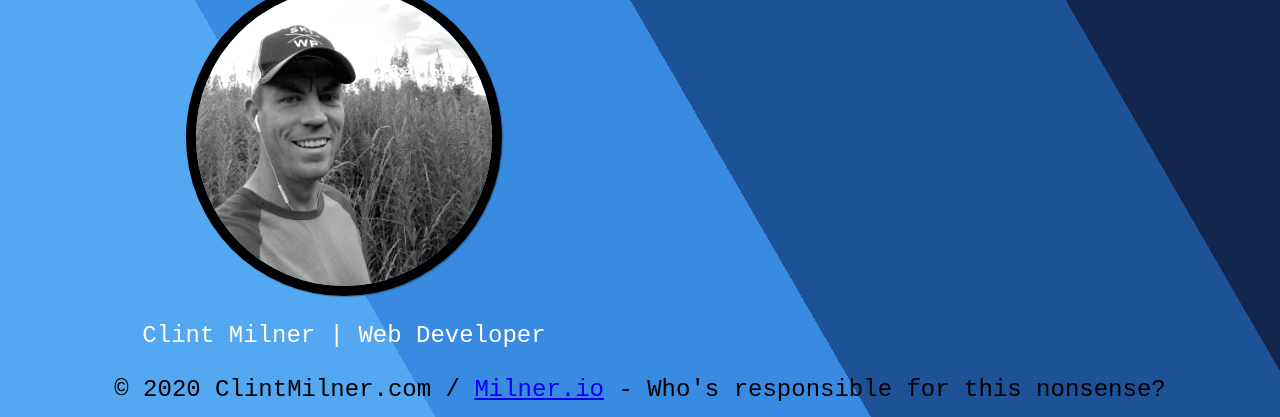
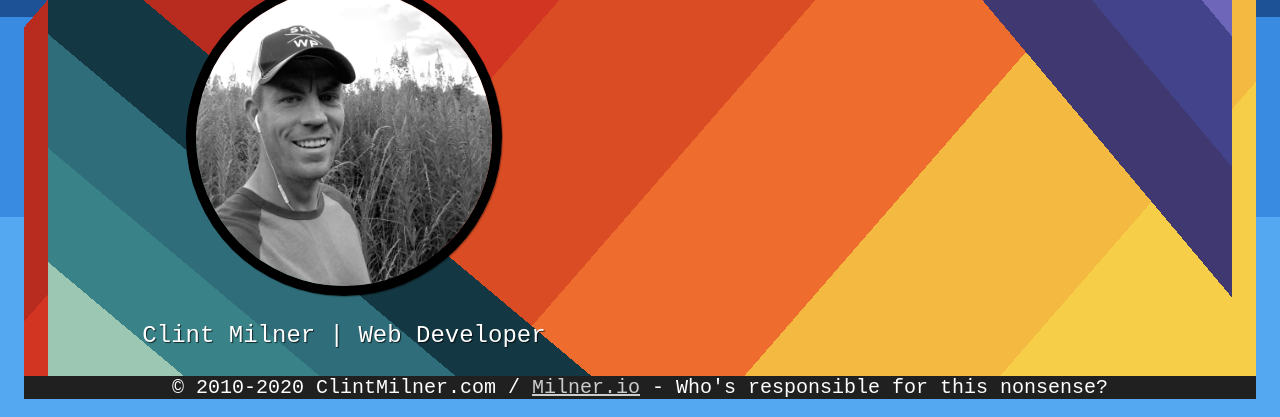
Before and after one commit to clintmilner/clintmilner.com, a Gatsby site: page / in a window 1280 px wide. Shown: the part 383-800 px from the top of the page. Built offline with nearby package versions, Linux system fonts and the light colour scheme; Gatsby itself is replaced by a stand-in of ours.

Commit message:
adding gradients

```diff
--- a/src/components/Footer.js
+++ b/src/components/Footer.js
@@ -6,11 +6,19 @@ const Foot = styled.footer`
   margin: 0 auto;
   width: 100%;
   text-align: center;
+  // display: flex;
+  align-items: center;
+  background: #202020;
+  color: #fff;
+  font-size: smaller;
+  a {
+    color: #ccc;
+  }
 `;
 const Footer = ({ siteDescription }) => {
   return (
     <Foot>
-      <span>© {new Date().getFullYear()} ClintMilner.com</span> /{" "}
+      <span>© 2010-{new Date().getFullYear()} ClintMilner.com</span> /{" "}
       <a href="https://milner.io">Milner.io</a> -{" "}
       <span className={"tagline"}>{siteDescription}</span>
     </Foot>
--- a/src/components/Main.js
+++ b/src/components/Main.js
@@ -2,30 +2,13 @@ import React from "react";
 import styled from "styled-components";
 import Image from "./image";
 import PropTypes from "prop-types";
-const size = {
-  mobileS: "320px",
-  mobileM: "375px",
-  mobileL: "425px",
-  tablet: "768px",
-  laptop: "1024px",
-  laptopL: "1440px",
-  desktop: "2560px",
-};
-export const device = {
-  mobileS: `(min-width: ${size.mobileS})`,
-  mobileM: `(min-width: ${size.mobileM})`,
-  mobileL: `(min-width: ${size.mobileL})`,
-  tablet: `(min-width: ${size.tablet})`,
-  laptop: `(min-width: ${size.laptop})`,
-  laptopL: `(min-width: ${size.laptopL})`,
-  desktop: `(min-width: ${size.desktop})`,
-  desktopL: `(min-width: ${size.desktop})`,
-};
+import { device } from "./Screens";
 
 const MainContent = styled.main`
   display: flex;
   height: 100%;
   padding: 0 1em;
+
 
   div {
     width: 50%;
@@ -35,6 +18,20 @@ const MainContent = styled.main`
     order: 1;
     display: flex;
     flex-direction: column;
+
+    background: linear-gradient(
+                  40deg,
+                  var(--green1) 0%,
+                  var(--green1) 10%,
+                  var(--green2) 10%,
+                  var(--green2) 20%,
+                  var(--green3) 20%,
+                  var(--green3) 30%,
+                  var(--green4) 30%,
+                  var(--green4) 40%,
+                  var(--transparent) 40%,
+                  var(--transparent) 100%
+  );
 
     & > * {
       align-self: center;
@@ -48,6 +45,19 @@ const MainContent = styled.main`
   }
 
   .subpage {
+    background: linear-gradient(
+                  230deg,
+                  var(--purp1) 0%,
+                  var(--purp1) 10%,
+                  var(--purp2) 10%,
+                  var(--purp2) 20%,
+                  var(--purp3) 20%,
+                  var(--purp3) 30%,
+                  var(--purp4) 30%,
+                  var(--purp4) 40%,
+                  var(--transparent) 40%,
+                  var(--transparent) 100%
+  );
     order: 2;
     max-height: 80vh;
     overflow-y: auto;
@@ -79,7 +89,7 @@ const MainContent = styled.main`
 `;
 const Main = ({ siteTitle, children }) => {
   return (
-    <MainContent>
+    <MainContent className={"warm"}>
       <div className="main">
         <h1>Hello</h1>
         <Image />
--- /dev/null
+++ b/src/components/Screens.js
@@ -0,0 +1,20 @@
+export const size = {
+  mobileS: "320px",
+  mobileM: "375px",
+  mobileL: "425px",
+  tablet: "768px",
+  laptop: "1024px",
+  laptopL: "1440px",
+  desktop: "2560px",
+};
+
+export const device = {
+  mobileS: `(min-width: ${size.mobileS})`,
+  mobileM: `(min-width: ${size.mobileM})`,
+  mobileL: `(min-width: ${size.mobileL})`,
+  tablet: `(min-width: ${size.tablet})`,
+  laptop: `(min-width: ${size.laptop})`,
+  laptopL: `(min-width: ${size.laptopL})`,
+  desktop: `(min-width: ${size.desktop})`,
+  desktopL: `(min-width: ${size.desktop})`,
+};
--- a/src/components/layout/layout.scss
+++ b/src/components/layout/layout.scss
@@ -1,6 +1,10 @@
 @import '~normalize.css/normalize.css';
 
 :root {
+
+  --gradWidth: 20px;
+
+  --transparent: rgba(0,0,0,0);
 
   --blue1: #54a7f1;
   --blue2: #388be1;
@@ -30,7 +34,7 @@
 
 .blue {
   background-image: linear-gradient(
-                  var(--blueDeg),
+                  0,
                   var(--blue1) 0%,
                   var(--blue1) 25%,
                   var(--blue2) 25%,
@@ -72,7 +76,7 @@
 
 .warm {
   background: linear-gradient(
-                  var(--warmDeg),
+                  311deg,
                   var(--warm1) percentage(0 / 7),
                   var(--warm1) percentage(1 / 7),
                   var(--warm2) percentage(1 / 7),
@@ -85,7 +89,9 @@
                   var(--warm5) percentage(5 / 7),
                   var(--warm6) percentage(5 / 7),
                   var(--warm6) percentage(6 / 7),
-                  var(--warm7) percentage(6 / 7)
+                  var(--warm7) percentage(6 / 7),
+                  var(--transparent) percentage(6 / 7),
+                  var(--transparent) percentage(7 / 7),
   );
 }
 
@@ -100,18 +106,20 @@ html, body {
   font-family: 'Source Code Pro', monospace;
   display: flex;
   flex-direction: column;
+  //background: #54a7f1;
 }
 
 h1, h2, h3 {
   font-family: Raleway, -apple-system, BlinkMacSystemFont, Segoe UI, Roboto, Helvetica, Arial, sans-serif;
   font-weight: 900;
   letter-spacing: 1px;
-  text-shadow: 1px 1px 1px rgba(0, 0, 0, .5);
+  text-shadow: 1px 1px 1px rgba(0, 0, 0, .7);
   color: #fff;
   text-transform: capitalize;
 }
 
 p {
+  text-shadow: 1px 1px 1px rgba(0, 0, 0, .7);
   color: #fff;
   line-height: 32px;
 }
```
Also changed, not shown: src/components/layout/layout.css, 1 other file.
